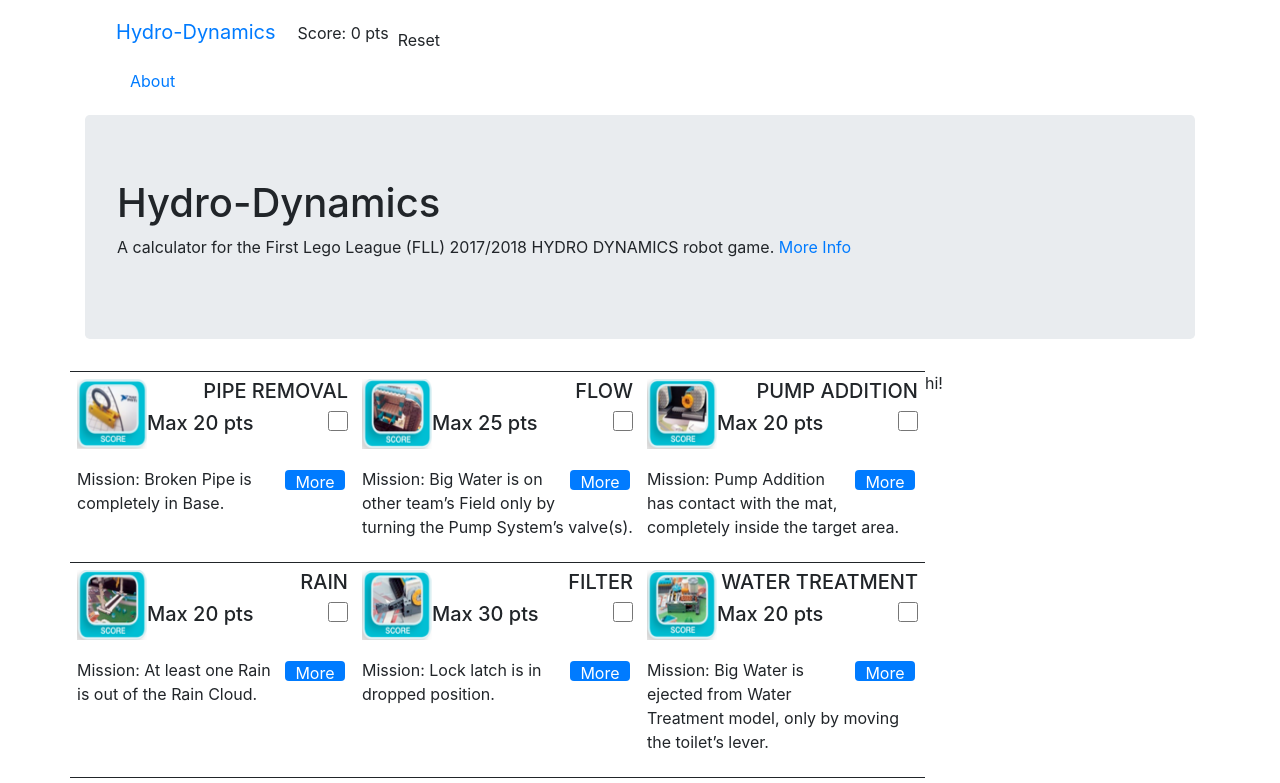
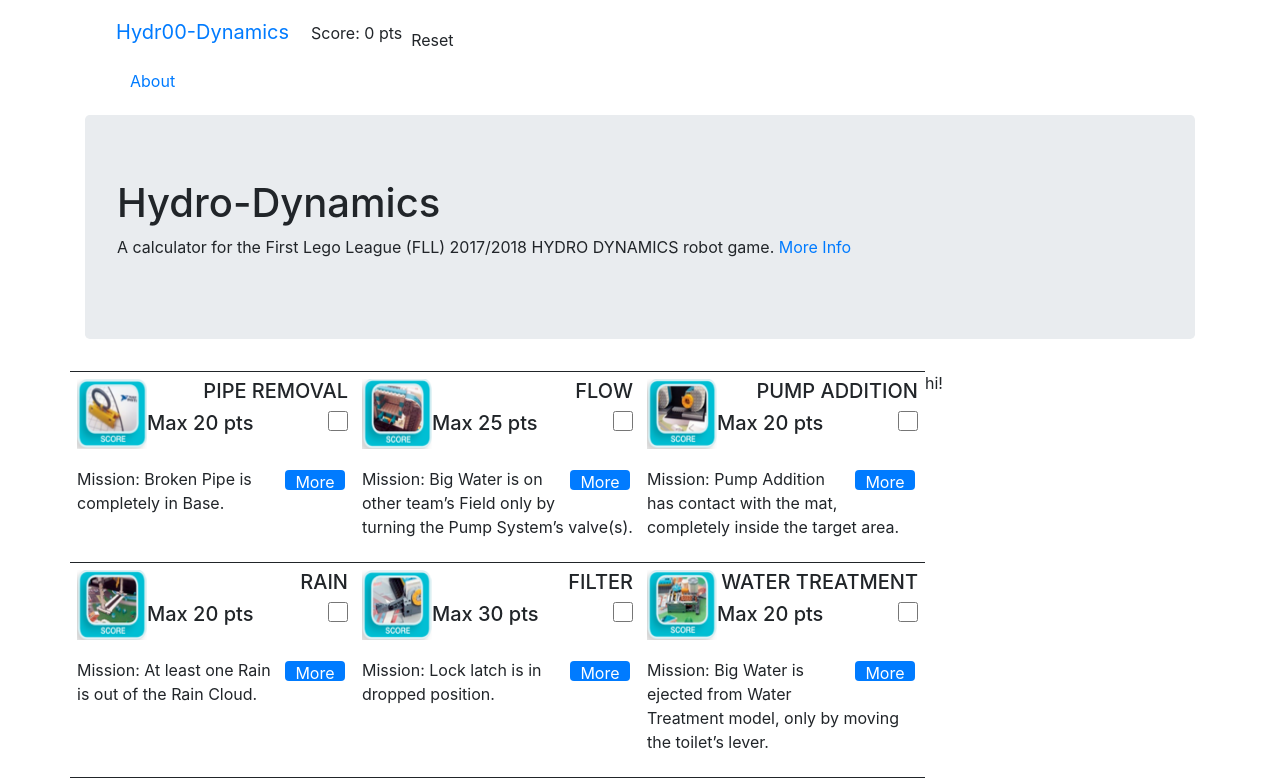
Before and after one commit to mxmoss/FLLCalculator, a React (Create React App) app: page / in a window 1280 px wide. Shown: the top 783 px of the page. Built offline with nearby package versions, Linux system fonts and the light colour scheme.

Commit message:
checking gh commit

```diff
--- a/src/FLLCalc.js
+++ b/src/FLLCalc.js
@@ -16,7 +16,7 @@
 
 //Navigation bar
 function NavBar(props){
-  const  Title = 'Hydro-Dynamics';
+  const  Title = 'Hydr00-Dynamics';
   return(
     <nav className="navbar navbar-inverse navbar-fixed-top">
       <div className="container-fluid">
```
